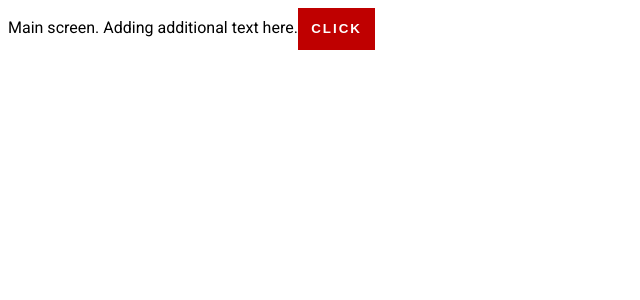
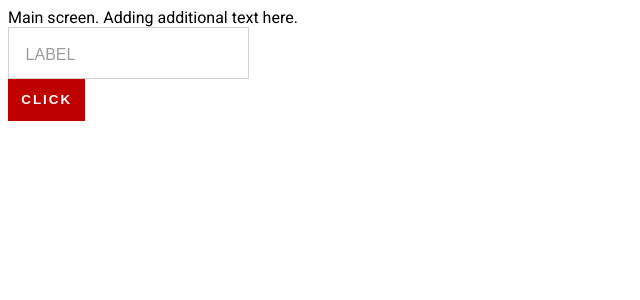
Before and after one commit to dylanclaywell/code-blockify, a React app: page / in a window 1280 px wide. Shown: the top 300 px of the page, without its empty margins (0-640 px from the left). Built offline with nearby package versions, Linux system fonts and the light colour scheme.

Commit message:
Added a TextField component

```diff
--- a/src/colors.ts
+++ b/src/colors.ts
@@ -3,5 +3,12 @@ export default {
   darkRed: '#800000',
   secondaryRed: '#BF0000',
   lightRed: '#FFD6D6',
-  white: '#FFFFFF',
+  white: '#fff',
+  borderGray: '#d2d2d2',
+  gray1: '#ececec',
+  gray2: '#dbdad9',
+  gray3: '#c2c1c0',
+  gray4: '#a7a7a7',
+  gray5: '#9c9b9a',
+  gray6: '#5c5b5b',
 }
--- /dev/null
+++ b/src/components/TextField.tsx
@@ -0,0 +1,92 @@
+import React, { useState } from 'react'
+import { createUseStyles } from 'react-jss'
+import classnames from 'classnames'
+
+import colors from '../colors'
+
+type Props = {
+	value: string
+	label?: string
+	onChange: (e: React.ChangeEvent<HTMLInputElement>) => void
+	styles?: {
+		root?: string
+		input?: string
+	}
+	type?: 'password' | 'email' | 'default'
+}
+
+const useStyles = createUseStyles({
+	label: {
+		position: 'relative' as const,
+	},
+	labelText: {
+		position: 'absolute' as const,
+		top: '0.25em',
+		left: '1.1em',
+		fontFamily: 'sans-serif',
+		lineHeight: '1em',
+		transition: '200ms all',
+		color: colors.gray5,
+	},
+	labelTextSmall: {
+		top: '-1.75em',
+		left: '1.1em',
+		background: 'white',
+		paddingLeft: '0.5em',
+		paddingRight: '0.5em',
+		fontSize: '0.8em',
+	},
+	labelTextActive: {
+		color: '#0971B3',
+	},
+	input: {
+		boxSizing: 'border-box',
+		borderRadius: 0,
+		border: `1px solid ${colors.borderGray}`,
+		padding: '1em',
+		outline: 'none',
+		fontFamily: 'sans-serif',
+		fontSize: '1em',
+		'&:active, &:focus': {
+			borderColor: '#0971B3',
+		},
+	},
+})
+
+const TextField: React.FC<Props> = ({
+	value,
+	label,
+	onChange,
+	styles,
+	type = 'default',
+}: Props) => {
+	const [isFocused, setIsFocused] = useState<boolean>(false)
+	const classes = useStyles()
+	const labelTextClassNames = classnames({
+		[classes.labelText]: true,
+		[classes.labelTextSmall]: value || isFocused,
+		[classes.labelTextActive]: isFocused,
+	})
+
+	const toggleFocus = () => {
+		setIsFocused(!isFocused)
+	}
+
+	return (
+		<div className={classnames(styles?.root)}>
+			<label className={classes.label}>
+				<span className={labelTextClassNames}>{label}</span>
+				<input
+					type={type === 'default' ? '' : type}
+					className={classnames(classes.input, styles?.input)}
+					value={value}
+					onChange={onChange}
+					onFocus={toggleFocus}
+					onBlur={toggleFocus}
+				/>
+			</label>
+		</div>
+	)
+}
+
+export default TextField
--- a/src/screens/main/Main.tsx
+++ b/src/screens/main/Main.tsx
@@ -1,6 +1,7 @@
 import React from 'react'
 
 import Button from '../../components/Button'
+import TextField from '../../components/TextField'
 
 const onClick = () => {
   alert('Clicked')
@@ -10,7 +11,12 @@ const Main: React.FC = () => {
   return (
     <div>
       Main screen. Adding additional text here.
-      <Button onClick={onClick} variant="contained" text="Click" />
+      <div>
+        <TextField label="LABEL" />
+      </div>
+      <div>
+        <Button onClick={onClick} variant="contained" text="Click" />
+      </div>
     </div>
   )
 }
```
Also changed, not shown: src/main.tsx (+6 -6 lines).
